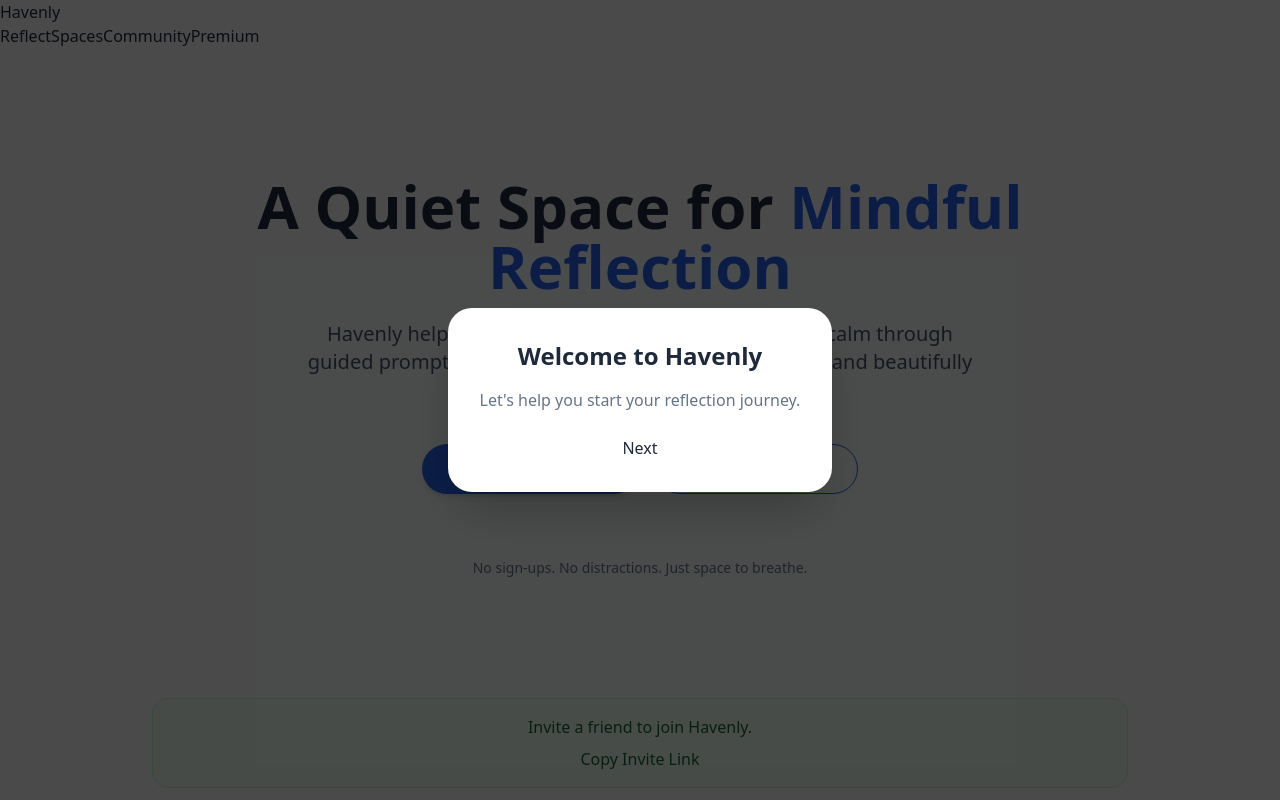
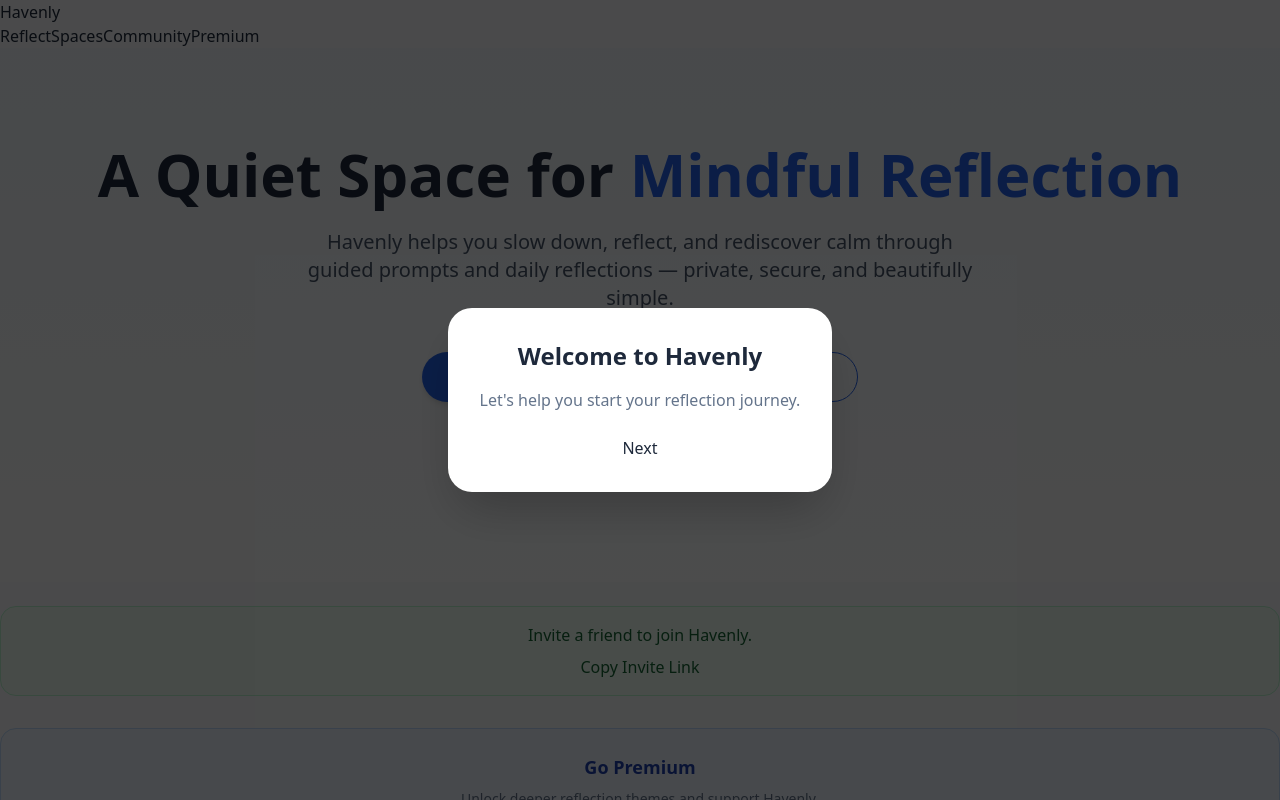
Before and after one commit to Khrboshi/havenly, a Next.js app: page / in a window 1280 px wide. Shown: the top 800 px of the page. Built offline with nearby package versions, Linux system fonts and the light colour scheme.

Commit message:
Update _app.js

```diff
--- a/pages/_app.js
+++ b/pages/_app.js
@@ -1,26 +1,25 @@
 import "@/styles/globals.css";
-import Head from "next/head";
+import { AnimatePresence, motion } from "framer-motion";
 import Header from "@/components/Header";
 import Footer from "@/components/Footer";
 
-export default function MyApp({ Component, pageProps }) {
+export default function App({ Component, pageProps, router }) {
   return (
     <>
-      <Head>
-        <title>Havenly — A quiet place to check in with yourself</title>
-        <meta
-          name="description"
-          content="Private mindful reflections to help you slow down and reconnect with yourself."
-        />
-        <link rel="icon" href="/logo.png" />
-      </Head>
-      <div className="min-h-screen flex flex-col bg-slate-50 text-slate-800">
-        <Header />
-        <main className="flex-1 container max-w-5xl py-8">
+      <Header />
+      <AnimatePresence mode="wait">
+        <motion.main
+          key={router.route}
+          initial={{ opacity: 0, y: 15 }}
+          animate={{ opacity: 1, y: 0 }}
+          exit={{ opacity: 0, y: -10 }}
+          transition={{ duration: 0.35 }}
+          className="min-h-screen flex flex-col justify-between"
+        >
           <Component {...pageProps} />
-        </main>
-        <Footer />
-      </div>
+        </motion.main>
+      </AnimatePresence>
+      <Footer />
     </>
   );
 }
```
